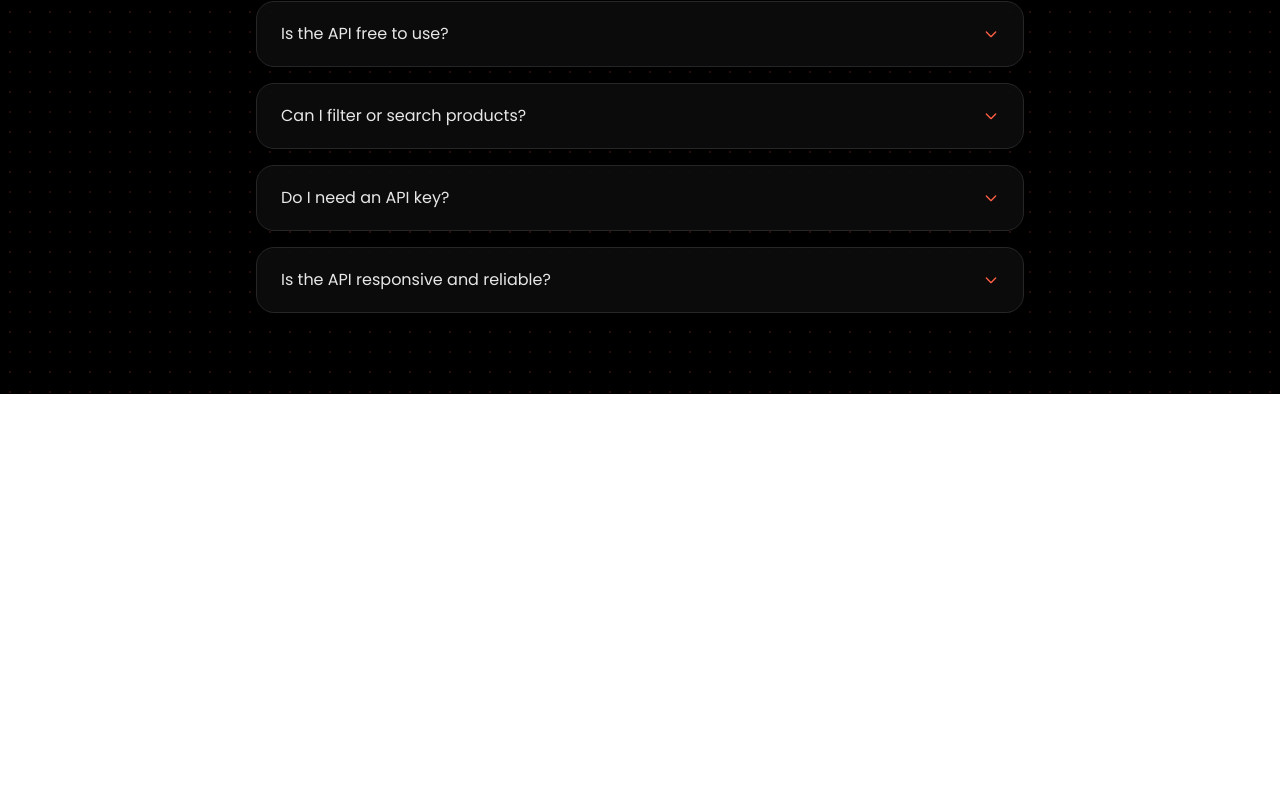
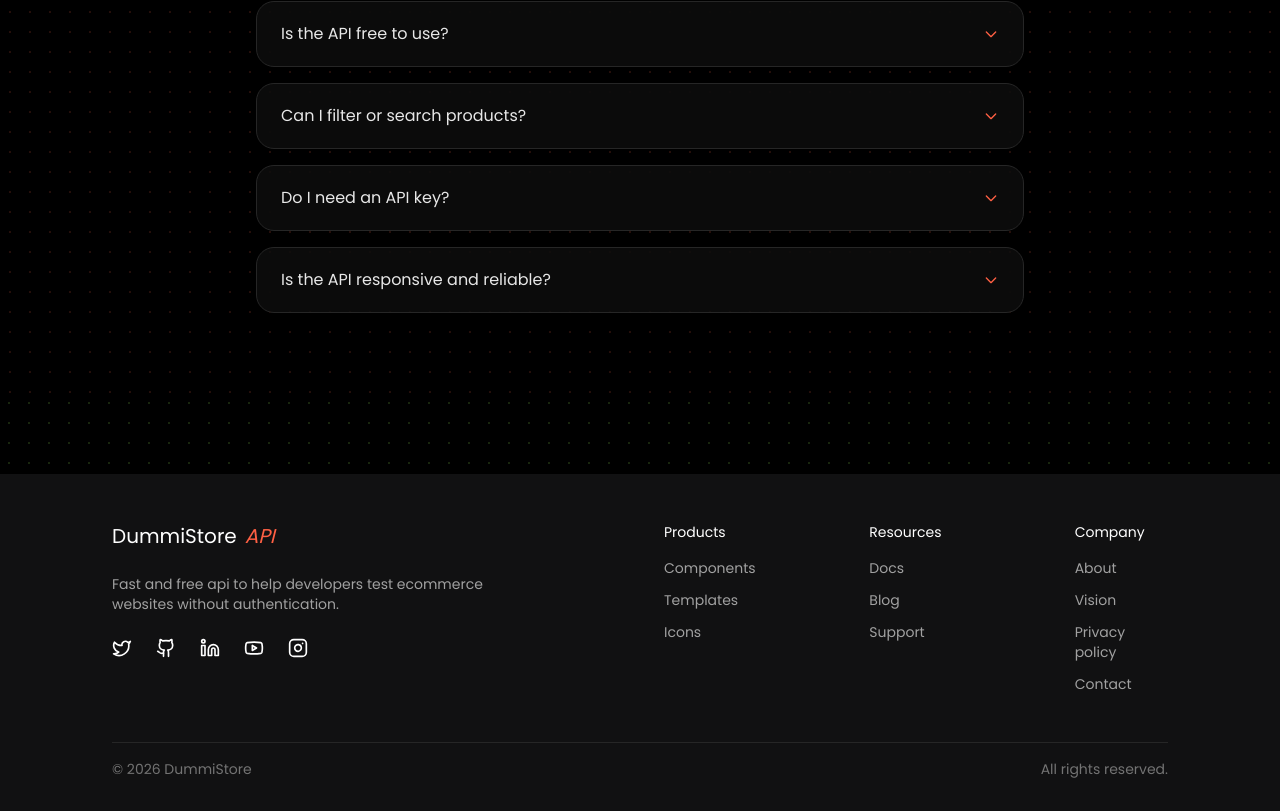
Before and after one commit to Pranjal-Sahu21/products-api, a React (Vite) app: page / in a window 1280 px wide. Shown: the part 1986-2797 px from the top of the page. Before the commit the page ends 2380 px from the top, so only its background shows below. Built offline with nearby package versions, Linux system fonts and the light colour scheme.

Commit message:
Added footer section

```diff
--- a/package.json
+++ b/package.json
@@ -23,6 +23,7 @@
     "radix-ui": "^1.4.3",
     "react": "^19.2.0",
     "react-dom": "^19.2.0",
+    "react-icons": "^5.6.0",
     "shadcn": "^4.0.2",
     "tailwind-merge": "^3.5.0",
     "tailwindcss": "^4.2.1",
--- a/src/App.jsx
+++ b/src/App.jsx
@@ -1,4 +1,5 @@
 import FAQSection from "./components/FAQSection";
+import Footer from "./components/Footer";
 import Hero from "./components/Hero";
 import Navbar from "./components/Navbar";
 import Products from "./components/Products";
@@ -10,6 +11,7 @@ const App = () => {
       <Hero />
       <Products />
       <FAQSection />
+      <Footer />
     </>
   );
 };
--- /dev/null
+++ b/src/components/Footer.jsx
@@ -0,0 +1,120 @@
+import { Twitter, Github, Linkedin, Youtube, Instagram } from "lucide-react";
+
+const Footer = () => {
+  return (
+    <div
+      className="bg-black pt-20 bg-[radial-gradient(rgba(166,255,93,0.15)_1.5px,transparent_0)]
+        bg-size-[20px_20px]
+        bg-position-[-1px_-1px]"
+    >
+      <footer className="bg-[#111112] w-full mx-auto text-white pt-8 lg:pt-12 px-4 sm:px-8 md:px-16 lg:px-28 overflow-hidden">
+        <div className="max-w-7xl mx-auto grid grid-cols-1 lg:grid-cols-6 gap-8 md:gap-12">
+          {/* Logo & Description */}
+          <div className="lg:col-span-3 space-y-6">
+            <a className="cursor-pointer text-xl text-white flex items-center gap-2">
+              DummiStore <span className="italic text-[#ff6044]">API</span>
+            </a>
+            <p className="text-sm text-neutral-400 max-w-96">
+              Fast and free api to help developers test ecommerce websites without authentication.
+            </p>
+
+            {/* Social Icons */}
+            <div className="flex gap-5 md:gap-6">
+              <a className="cursor-pointer hover:text-[#ff6044]">
+                <Twitter size={20} />
+              </a>
+              <a className="cursor-pointer hover:text-[#ff6044]">
+                <Github size={20} />
+              </a>
+              <a className="cursor-pointer hover:text-[#ff6044]">
+                <Linkedin size={20} />
+              </a>
+              <a className="cursor-pointer hover:text-[#ff6044]">
+                <Youtube size={20} />
+              </a>
+              <a className="cursor-pointer hover:text-[#ff6044]">
+                <Instagram size={20} />
+              </a>
+            </div>
+          </div>
+
+          {/* Links */}
+          <div className="lg:col-span-3 grid grid-cols-2 md:grid-cols-3 gap-8 md:gap-12 lg:gap-28 items-start">
+            {/* Products */}
+            <div>
+              <h3 className="text-sm mb-4">Products</h3>
+              <ul className="space-y-3 text-sm text-neutral-400">
+                <li>
+                  <a className="cursor-pointer hover:text-[#ff6044]">
+                    Components
+                  </a>
+                </li>
+                <li>
+                  <a className="cursor-pointer hover:text-[#ff6044]">
+                    Templates
+                  </a>
+                </li>
+                <li>
+                  <a className="cursor-pointer hover:text-[#ff6044]">Icons</a>
+                </li>
+              </ul>
+            </div>
+
+            {/* Resources */}
+            <div>
+              <h3 className="text-sm mb-4">Resources</h3>
+              <ul className="space-y-3 text-sm text-neutral-400">
+                <li>
+                  <a className="cursor-pointer hover:text-[#ff6044]">Docs</a>
+                </li>
+                <li>
+                  <a className="cursor-pointer hover:text-[#ff6044]">Blog</a>
+                </li>
+                <li>
+                  <a className="cursor-pointer hover:text-[#ff6044]">Support</a>
+                </li>
+              </ul>
+            </div>
+
+            {/* Company */}
+            <div className="col-span-2 md:col-span-1">
+              <h3 className="text-sm mb-4">Company</h3>
+              <ul className="space-y-3 text-sm text-neutral-400">
+                <li>
+                  <a className="cursor-pointer hover:text-[#ff6044]">About</a>
+                </li>
+                <li>
+                  <a className="cursor-pointer hover:text-[#ff6044]">Vision</a>
+                </li>
+                <li>
+                  <a className="cursor-pointer hover:text-[#ff6044]">
+                    Privacy policy
+                  </a>
+                </li>
+                <li>
+                  <a className="cursor-pointer hover:text-[#ff6044]">Contact</a>
+                </li>
+              </ul>
+            </div>
+          </div>
+        </div>
+
+        {/* Footer Bottom */}
+        <div className="max-w-7xl mx-auto mt-12 pt-4 border-t border-neutral-800 flex flex-col md:flex-row justify-between items-center gap-2 md:gap-0">
+          <p className="text-neutral-500 text-sm">
+            © {new Date().getFullYear()} DummiStore
+          </p>
+          <p className="text-neutral-500 text-sm">All rights reserved.</p>
+        </div>
+
+        {/* Neon Glow Text */}
+        <div className="relative mt-10">
+          <div className="absolute inset-x-0 bottom-0 mx-auto w-full max-w-3xl h-full max-h-64 bg-[#ff6044] rounded-full blur-[150px] pointer-events-none"></div>
+          <h1 className="text-center font-extrabold leading-[0.7] text-transparent text-[clamp(3rem,15vw,15rem)] [-webkit-text-stroke:1px_#0D542B] mt-6"></h1>
+        </div>
+      </footer>
+    </div>
+  );
+};
+
+export default Footer;
--- a/src/components/Navbar.jsx
+++ b/src/components/Navbar.jsx
@@ -13,7 +13,7 @@ const Navbar = () => {
       shadow-lg text-white"
     >
       {/* Logo */}
-      <h1 className="text-md md:text-xl tracking-wide">
+      <h1 className="text-xl tracking-wide">
         DummiStore <span className="text-[#ff6044] italic">API</span>
       </h1>
 
```
Also changed, not shown: 1 other file (tests, documents, lock files or other folders).
